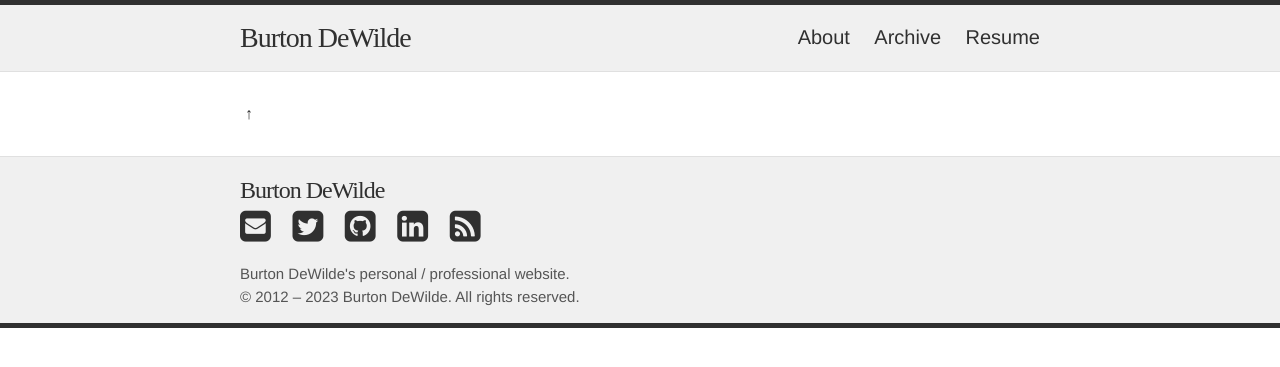
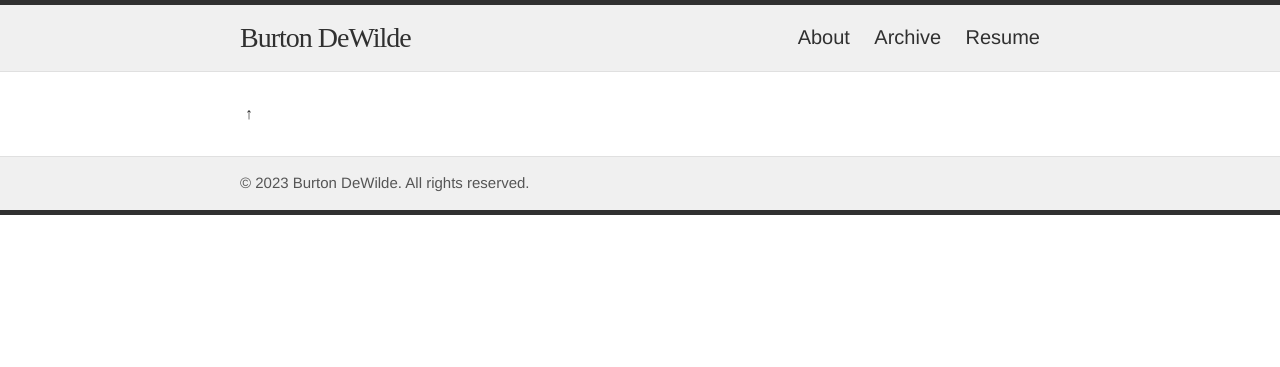
Before and after one commit to bdewilde/bdewilde.github.io, a Jekyll site: the page built from index.html, in a window 1280 px wide. Shown: the top 367 px of the page. Built offline with Jekyll 4.4.1, drawn with Linux system fonts in a browser that asks for light colours; nearby versions of some CDN libraries; some web fonts are replaced.

Commit message:
feat: Streamline footer

```diff
--- a/_includes/footer.html
+++ b/_includes/footer.html
@@ -2,29 +2,8 @@
 
   <div class="wrap">
 
-    <div class="footer-top">
-
-      <a class="site-title site-link" href="{{ site.baseurl }}/">{{ site.title }}</a><br>
-
-      <ul>
-        {% if site.email %}
-          <li><a class="site-link" href="mailto:{{ site.email }}"><i class="fa fa-envelope-square fa-fw fa-2x"></i></a></li>
-        {% endif %}
-        {% if site.twitter_username %}
-          <li><a class="site-link" href="https://twitter.com/{{ site.twitter_username }}"><i class="fa fa-twitter-square fa-fw fa-2x"></i></a></li>
-        {% endif %}
-        {% if site.github_username %}
-          <li><a class="site-link" href="https://github.com/{{ site.github_username }}"><i class="fa fa-github-square fa-fw fa-2x"></i></a></li>
-        {% endif %}
-        {% if site.linkedin_link %}
-          <li><a class="site-link" href="{{ site.linkedin_link }}"><i class="fa fa-linkedin-square fa-fw fa-2x"></i></a></li>
-        {% endif %}
-        <li><a class="site-link" href="{{ "/feed.xml" | prepend: site.baseurl }}"><i class="fa fa-rss-square fa-fw fa-2x"></i></a></li>
-    </div>
-
     <div class="footer-bottom">
-      <p>{{ site.description }}</p>
-      <p>&copy; 2012 – {{ site.time | date: '%Y' }} Burton DeWilde. All rights reserved.
+      <p>&copy; {{ site.time | date: '%Y' }} Burton DeWilde. All rights reserved.
     </div>
 
   </div>
```
